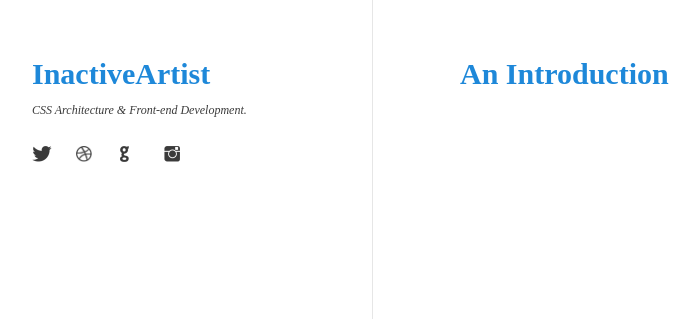
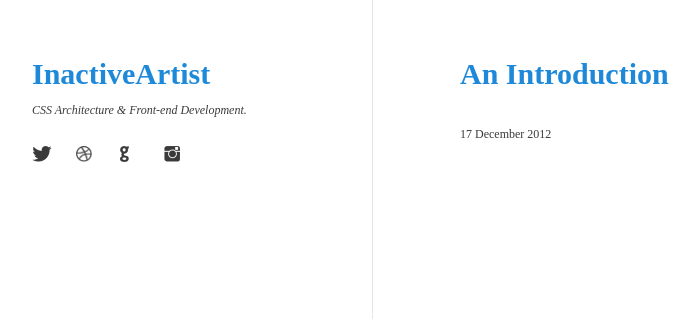
Before and after one commit to EdPoole/edpooleOld, a Jekyll site: the page built from archive.html, in a window 1280 px wide. Shown: the top 319 px of the page, without its empty margins (53-751 px from the left). Built offline with Jekyll 4.4.1, drawn with Linux system fonts in a browser that asks for light colours; nearby versions of some CDN libraries; Markdown is read by kramdown in place of the engine named in the settings.

Commit message:
formatted date

```diff
--- a/_layouts/post.html
+++ b/_layouts/post.html
@@ -4,7 +4,7 @@ layout: default
 
 <article class="post">
 	<h1 class="post-title beta">{{page.title}}</h1>
-    <h2 class="post-date milli">{{page.date}}</h2>
+    <h2 class="post-date milli">{{ page.date | date: "%d %B %Y" }}</h2>
 	{{content}}
 
 	<div id="disqus_thread"></div>
--- a/archive.html
+++ b/archive.html
@@ -6,5 +6,5 @@ title: "Archive of InactiveArtist"
 
 	{% for post in site.posts %}
 			<h1 class="post-title beta"><a href="{{post.url}}">{{post.title}}</a></h1>
-    		<h2 class="post-date milli">{{page.date}}</h2>
+    		<h2 class="post-date milli">{{ post.date | date: "%d %B %Y" }}</h2>
 	{% endfor %}
--- a/index.html
+++ b/index.html
@@ -6,7 +6,7 @@ layout: default
 	{% for post in paginator.posts %}
 	<article class="post">
 		<h1 class="post-title beta"><a href="{{post.url}}">{{post.title}}</a></h1>
-		<h2 class="post-date milli">{{post.date}}</h2>
+		<h2 class="post-date milli">{{ post.date | date: "%d %B %Y" }}</h2>
 	</article>
 	{% endfor %}
 
```
